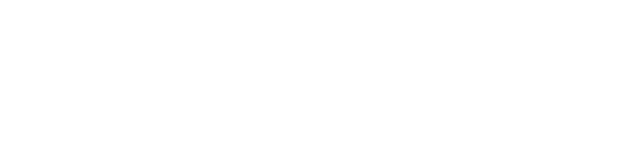
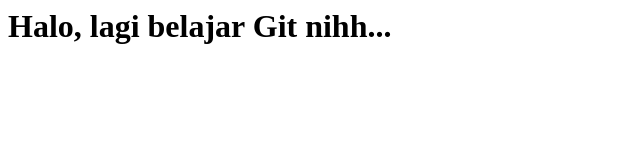
Before and after one commit to banuban/belajar-git, a plain HTML site: page index.html in a window 1280 px wide. Shown: the whole page, without its empty margins (0-640 px from the left). Drawn offline with Linux system fonts and the light colour scheme.

Commit message:
editan pertama

```diff
--- a/index.html
+++ b/index.html
@@ -1,2 +1,7 @@
 <html>
+	<head>
+	</head>
+	<body>
+		<h1>Halo, lagi belajar Git nihh...</h1>
+	</body>
 </html>
```
